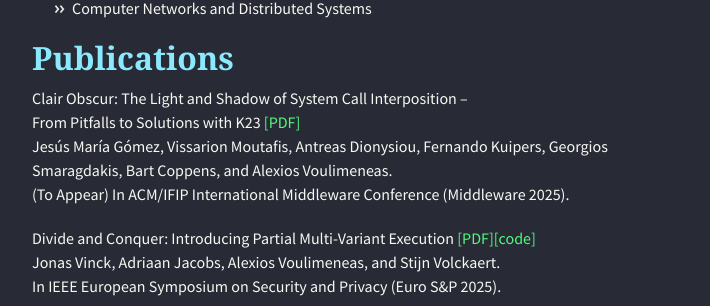
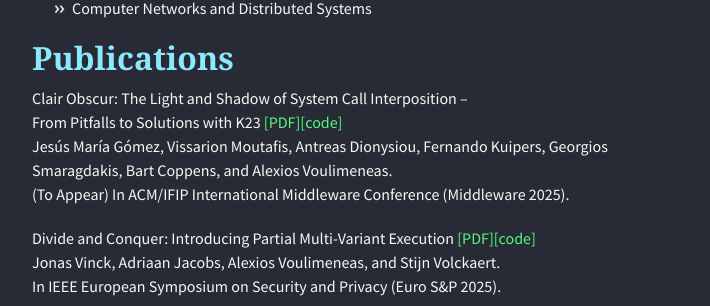
Before and after one commit to alexios-voulimeneas/alexios-voulimeneas.github.io, a Jekyll site: the page built from index.md, in a window 1280 px wide and 900 px high, scrolled down 2194 px. Shown: the part 148-454 px from the top of the window, without its empty margins (283-993 px from the left). Built offline with Jekyll 4.4.1, drawn with Linux system fonts in a browser that asks for light colours; nearby versions of some CDN libraries; the repository's description, which GitHub fills in, is left out.

Commit message:
Update index.md

```diff
--- a/index.md
+++ b/index.md
@@ -55,7 +55,7 @@
 ## [](#header-2)Publications
 
 Clair Obscur: The Light and Shadow of System Call Interposition –
-From Pitfalls to Solutions with K23 [[PDF]](./papers/K23_camera_ready.pdf)
+From Pitfalls to Solutions with K23 [[PDF]](./papers/K23_camera_ready.pdf)[[code]](https://gitlab.com/tudelft-ssl/k23)
 Jesús María Gómez, Vissarion Moutafis, Antreas Dionysiou, Fernando Kuipers, Georgios Smaragdakis, Bart Coppens, and Alexios Voulimeneas.
 (To Appear) In ACM/IFIP International Middleware Conference (Middleware 2025).
 
```
